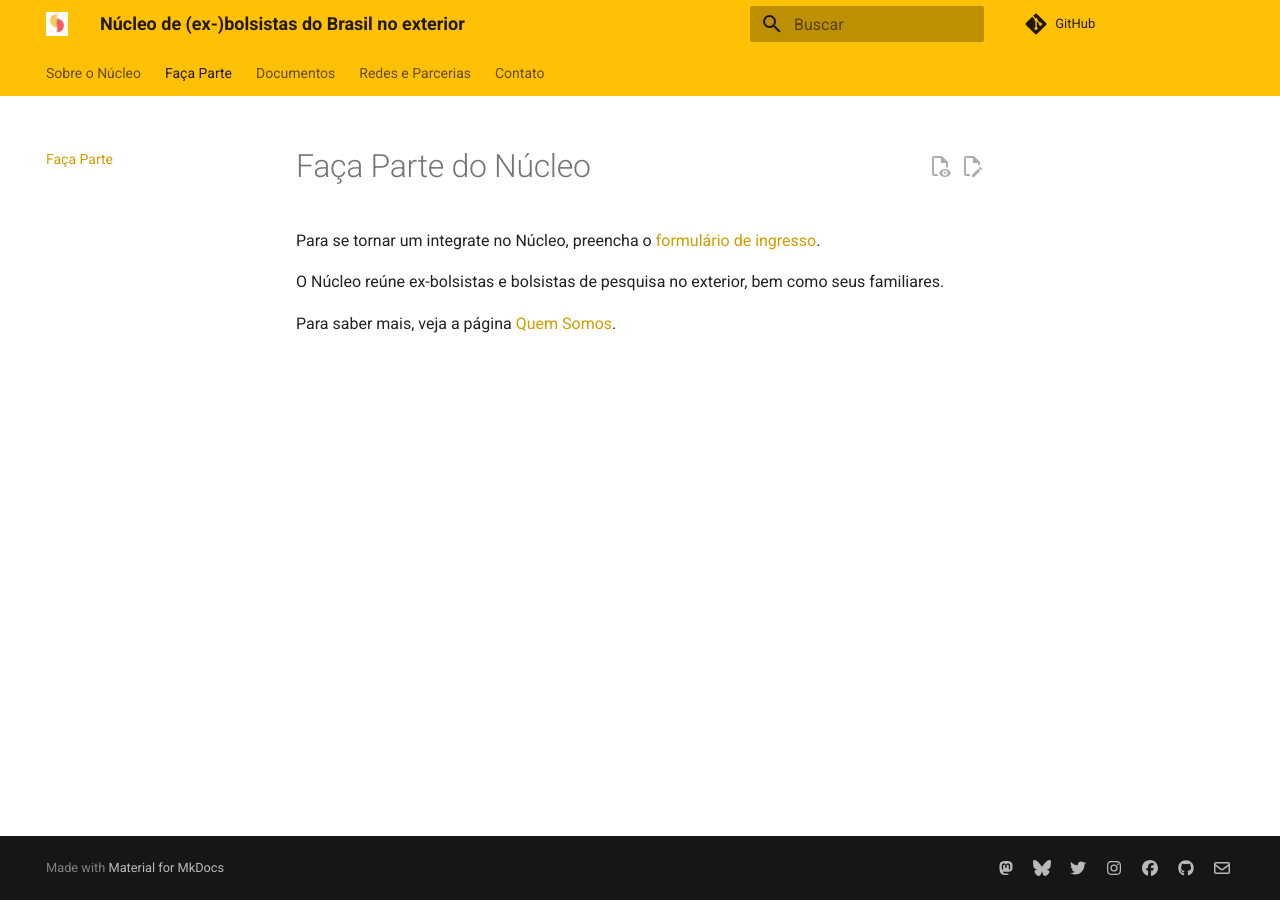
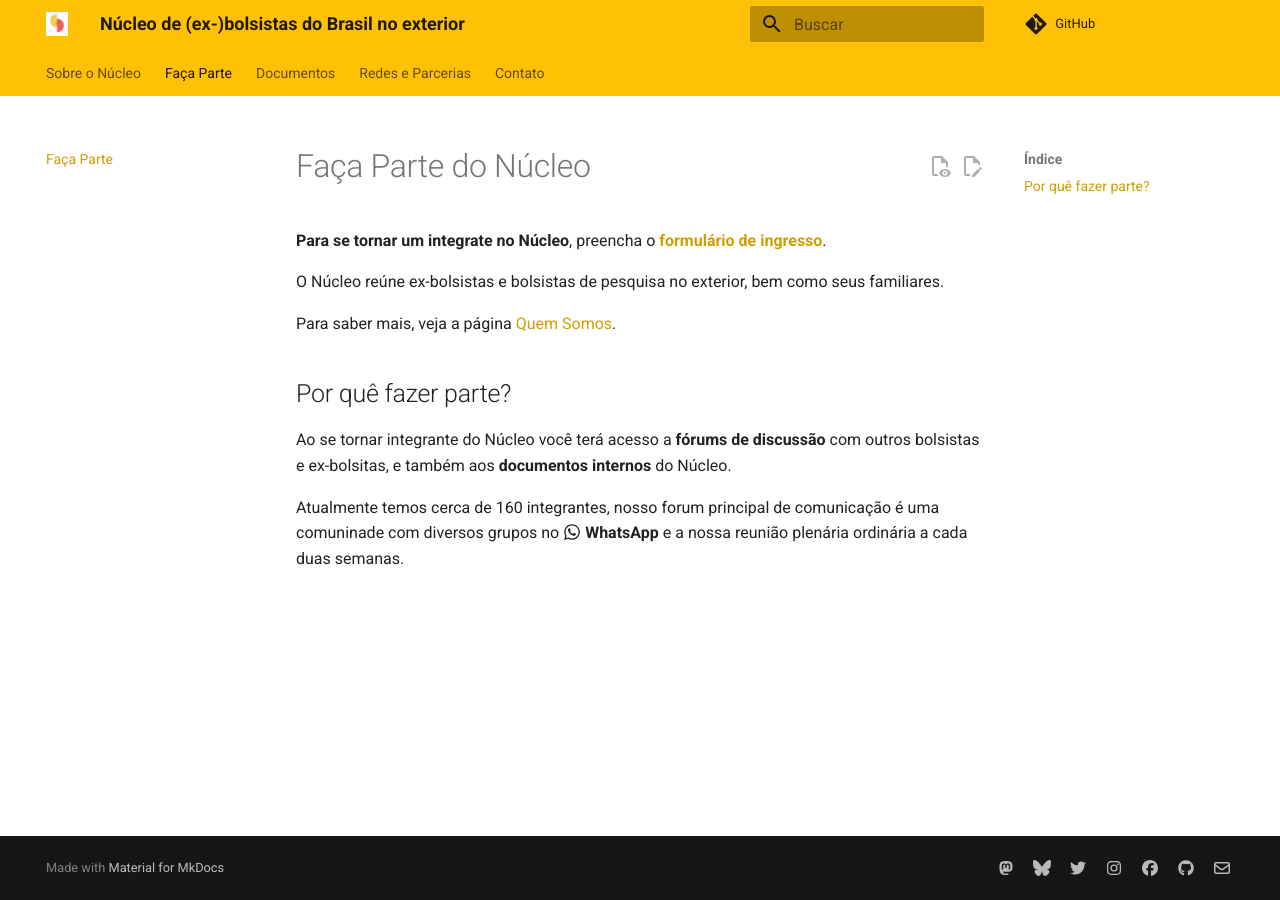
Before and after one commit to exbolsistas/exbolsistas.github.io, an MkDocs documentation site: the page built from docs/faça-parte.md, in a window 1280 px wide. Built offline with MkDocs 1.6.1 and Material for MkDocs 9.7.7, drawn with Linux system fonts in a browser that asks for light colours; comment, search, counter and statistics services are not loaded.

Commit message:
docs: Faça Parte
Adicionado texto adicional sobre por que fazer
parte do núcleo.

```diff
--- a/docs/faça-parte.md
+++ b/docs/faça-parte.md
@@ -1,7 +1,13 @@
 # Faça Parte do Núcleo
 
-Para se tornar um integrate no Núcleo, preencha o [formulário de ingresso](https://docs.google.com/forms/d/e/1FAIpQLScvwV33FH3Mw1j3mORW5gM0oFghLYbaTbsg1yakV_X15VjRSA/viewform).
+**Para se tornar um integrate no Núcleo**, preencha o **[formulário de ingresso](https://docs.google.com/forms/d/e/1FAIpQLScvwV33FH3Mw1j3mORW5gM0oFghLYbaTbsg1yakV_X15VjRSA/viewform)**.
 
 O Núcleo reúne ex-bolsistas e bolsistas de pesquisa no exterior, bem como seus familiares.
 
 Para saber mais, veja a página [Quem Somos](index.md).
+
+## Por quê fazer parte?
+
+Ao se tornar integrante do Núcleo você terá acesso a **fórums de discussão** com outros bolsistas e ex-bolsitas, e também aos **documentos internos** do Núcleo.
+
+Atualmente temos cerca de 160 integrantes, nosso forum principal de comunicação é uma comuninade com diversos grupos no :fontawesome-brands-whatsapp: **WhatsApp** e a nossa reunião plenária ordinária a cada duas semanas.
```
